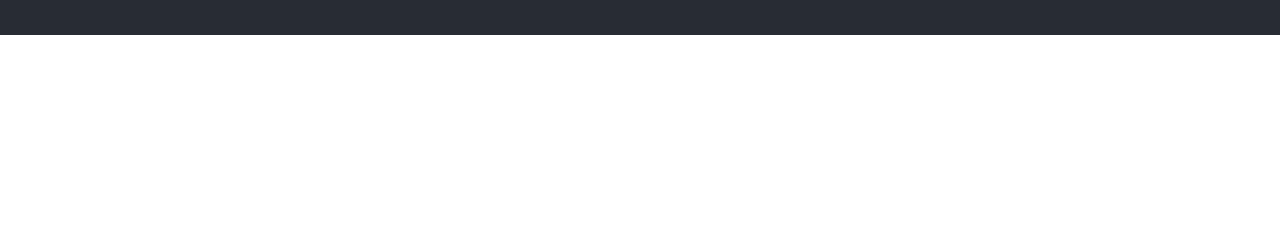
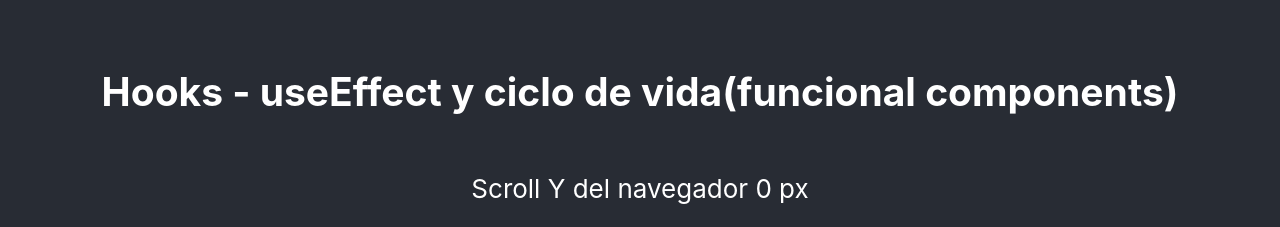
Before and after one commit to robertgrc/ReactPractice, a React (Create React App) app: page / in a window 1280 px wide. Shown: the part 2983-3210 px from the top of the page. Before the commit the page ends 3018 px from the top, so only its background shows below. Built offline with nearby package versions, Linux system fonts and the light colour scheme; no server answers; the HTML template or start-up script is replaced by a standard one.

Commit message:
Add useState ScrollHooks

```diff
--- a/src/App.js
+++ b/src/App.js
@@ -12,6 +12,7 @@ import CicloVida from './components/practice/CicloVida';
 import AjaxApis from './components/practice/AjaxApis';
 import ContadorHooks from './components/funcionalComponents/ContadorHooks';
 import ContadorDos from './components/funcionalComponents/ContadorDos';
+import ScrollHooks from './components/funcionalComponents/ScrollHooks';
 
 
 
@@ -46,6 +47,8 @@ function App() {
        <AjaxApis />
        <ContadorHooks />
        <ContadorDos />
+       <ScrollHooks />
+
       </header>
     </div>
   );
--- /dev/null
+++ b/src/components/funcionalComponents/ScrollHooks.js
@@ -0,0 +1,30 @@
+import React, { useEffect, useState } from 'react';
+
+
+export default function ScrollHooks() {
+
+const [scrollY, setScrollY] = useState(0);
+
+useEffect(()=>{
+    console.log("Moviendo el scroll");
+
+    const detectarScroll = () =>setScrollY(window.pageYOffset);
+        window.addEventListener("scroll", detectarScroll);
+    });
+
+   useEffect(() => {
+    console.log("Fase de montaje");
+   }, []);
+
+   useEffect(() => {
+    console.log("Fase de actualizacion");
+   });
+
+
+    return(
+        <>
+            <h2>Hooks - useEffect y ciclo de vida(funcional components)</h2>
+            <p>Scroll Y del navegador {scrollY} px</p>
+        </>
+    )
+}
```
